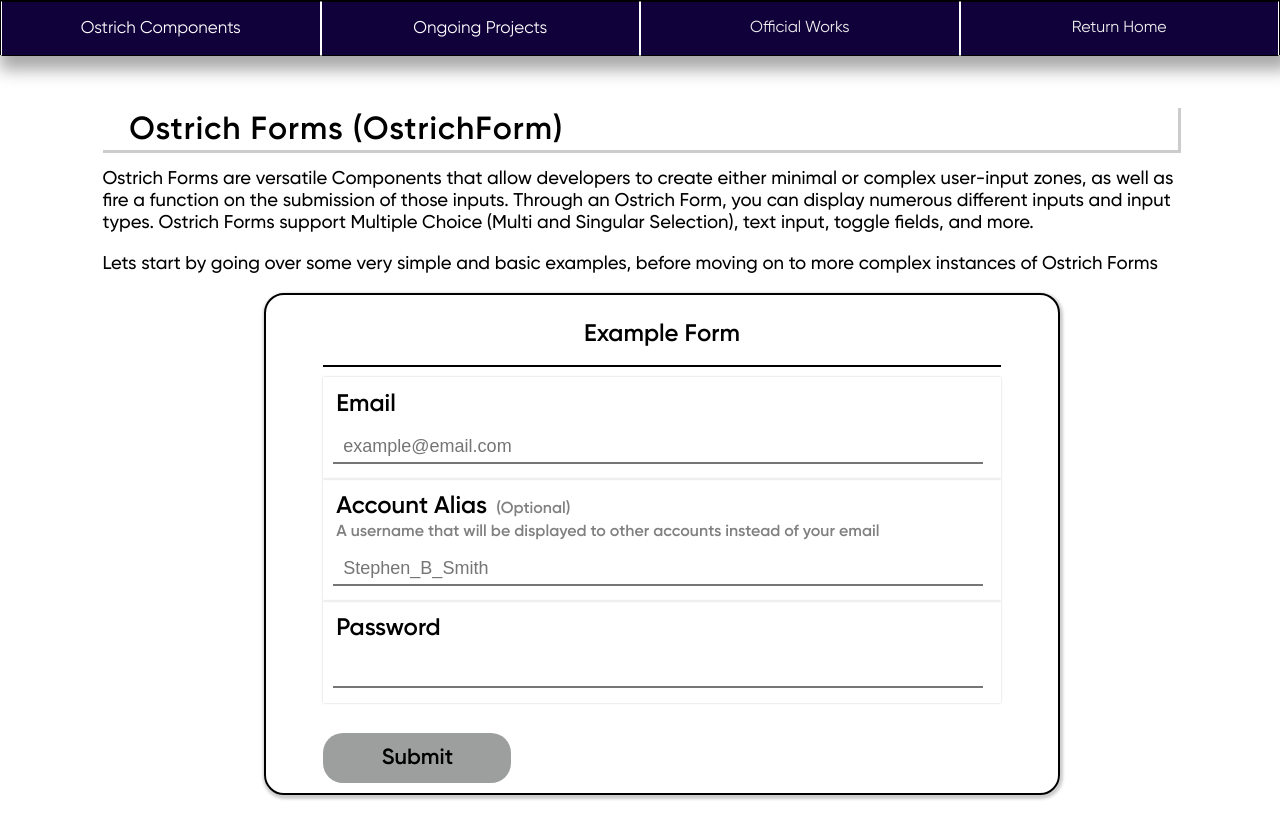
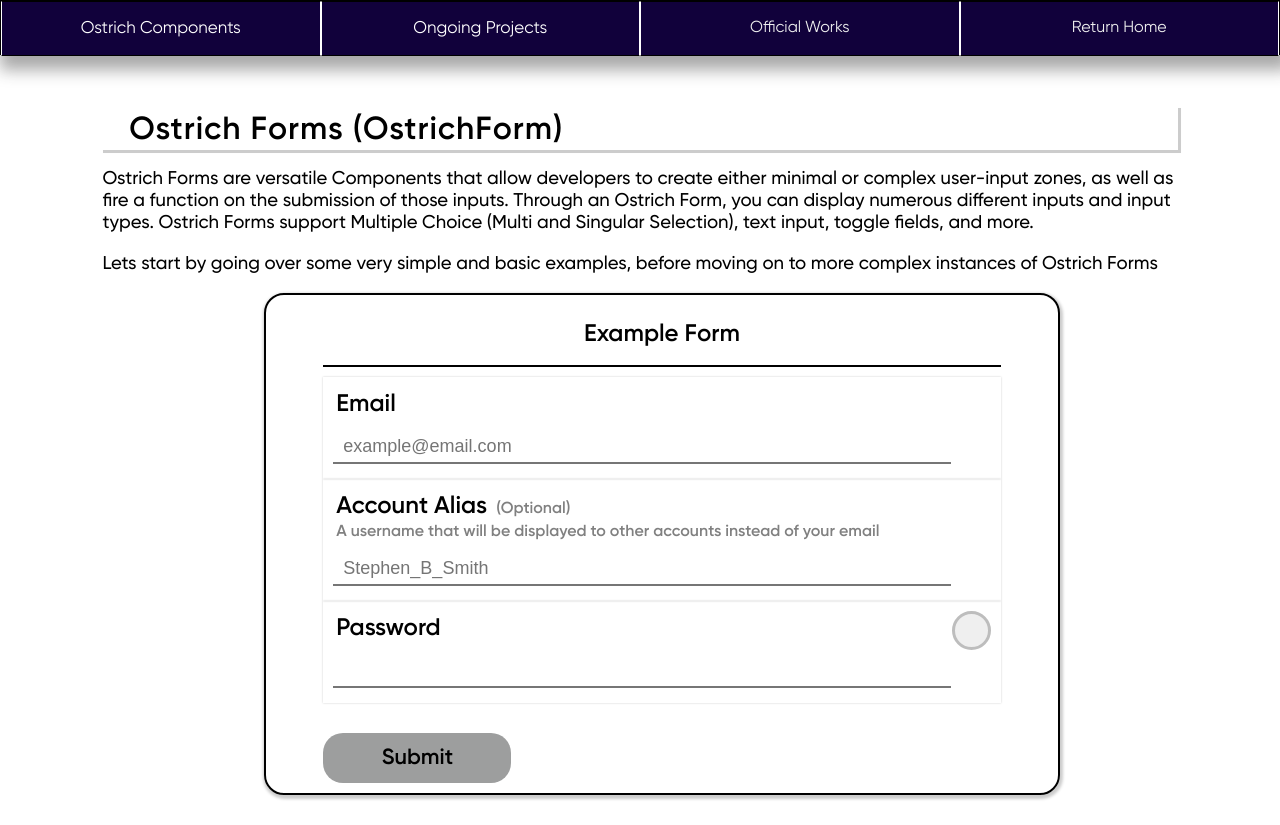
Before and after one commit to NLanese/the-codex, a Next.js app: page /showcases/ostrich-components/ostrich_forms in a window 1280 px wide. Built offline with nearby package versions, Linux system fonts and the light colour scheme.

Commit message:
More validity Checking

```diff
--- a/OstrichComponents/Forms/FormText.js
+++ b/OstrichComponents/Forms/FormText.js
@@ -9,7 +9,7 @@ export const FormText = ({
     titleStyle,
     captionStyle,
     onChange,
-    correctDisplay = "border", // or "bubble" or "fieldBubble"
+    correctDisplay = "bubble", // or "bubble" or "fieldBubble"
     correctResponse,
     validResponse
 }) => {
@@ -154,6 +154,23 @@ export const FormText = ({
             setValue(event.target.value)
         }
 
+        function determineIfAnswerValid(){
+            if (typeof validResponse === "function"){
+                if (validResponse(value)){
+                    return true
+                }
+            }
+            else if (typeof validResponse === "String" || typeof validResponse === "string"){
+                if (value === validResponse){
+                    return true
+                }
+            }
+            else{
+                console.log(typeof validResponse)
+                return false
+            }
+        }
+
     ////////////////
     // Renderings //
     ////////////////
@@ -190,17 +207,41 @@ export const FormText = ({
             }
         }
 
+        function renderBubbleValidOrCorrect(){
+            if ((!validResponse && !correctResponse) || (correctDisplay !== "bubble")){
+                return
+            }
+            let borderColor = '#bdbdbd'
+            let borderFill = '#efefef'
+            if ((validResponse && determineIfAnswerValid()) && !correctResponse){
+                borderColor = '#57a5f2'
+                borderFill = '#9cc6f0'
+            }
+            else if (correctResponse){
+                borderColor = '#57f25f'
+                borderFill = '#a8ffad'
+            }
+            return(
+                <div style={{marginLeft: 'auto'}}>
+                    <div style={{height: '100%', aspectRatio: 1, borderRadius: 50, border: `3px solid ${borderColor}`, backgroundColor: borderFill}}>
+                    </div>
+                </div>
+            )
+        }
+
         function MAIN(){
             if (isLoading){
                 return null
             }
             else{
-                // console.log(fieldObj.value)
                 return(
-                    <>
-                        <p style={{...titleStyleFinal}}>
-                            {fieldObj.title} {renderCaption()}
-                        </p>
+                    <div style={{width: '95%', height: 'auto'}}>
+                        <div style={{display: 'flex', flexDirection: 'row', width: '100%', paddingRight: '5%'}}>
+                            <p style={{...titleStyleFinal}}>
+                                {fieldObj.title} {renderCaption()}
+                            </p>
+                            {renderBubbleValidOrCorrect()}
+                        </div>
                         <div style={{display: 'flex'}}>
                             {renderMoreDetails()}
                         </div>
@@ -213,7 +254,7 @@ export const FormText = ({
                             style={fieldObj.formHidden ? { display: 'none' } : determineInputStyle()}
                             placeholder={fieldObj.placeholder? fieldObj.placeholder : ""}
                         />
-                    </>
+                    </div>
                 )
             }
         }
--- a/OstrichComponents/Forms/OstrichForm.js
+++ b/OstrichComponents/Forms/OstrichForm.js
@@ -34,7 +34,6 @@ export const OstrichForm = ({
     submitButtonStyle,
     submitButtonInactiveStyle,
     submitButtonTextStyle,
-    submitText = "Submit"
 }) => {
 
     ////////////
```
